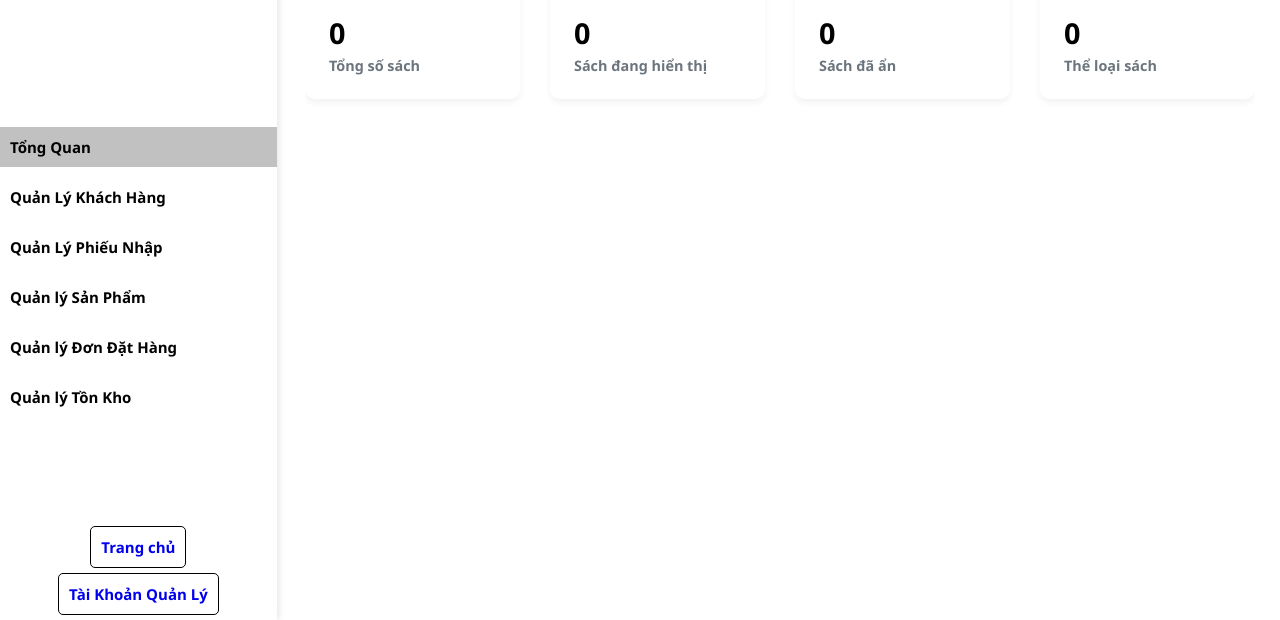
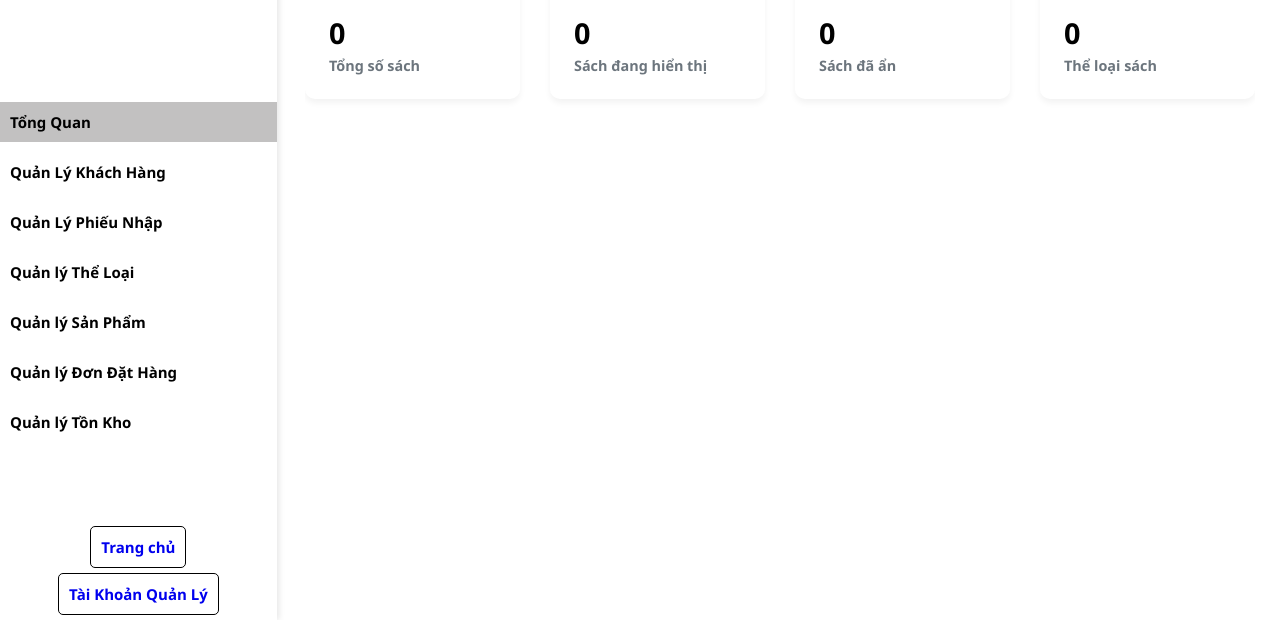
Before and after one commit to Dev-Huy/WebBanHang-Web1, a plain HTML site: page Web Ban Sach/admin.html in a window 1280 px wide. Shown: the part 180-800 px from the top of the page. Drawn offline with Linux system fonts and the light colour scheme.

Commit message:
Update admin.html

```diff
--- a/Web Ban Sach/admin.html
+++ b/Web Ban Sach/admin.html
@@ -53,6 +53,7 @@
                 <li><a href="#home" rel="" role="button">Tổng Quan</a></li>
                 <li><a href="#qly-taikhoan" rel="" role="button">Quản Lý Khách Hàng</a></li>
                 <li><a href="#qlNhapSanPham" rel="" role="button">Quản Lý Phiếu Nhập</a></li>
+                <li><a href="#quanlytheloai" rel="" role="button">Quản lý Thể Loại</a></li>
                 <li><a href="#quanlysanpham" rel="" role="button">Quản lý Sản Phẩm</a></li>
                 <li><a href="#quanLyDonHang" rel="" role="button">Quản lý Đơn Đặt Hàng</a></li>
                 <li><a href="#quanLyTonKho" rel="" role="button">Quản lý Tồn Kho</a></li>
```
